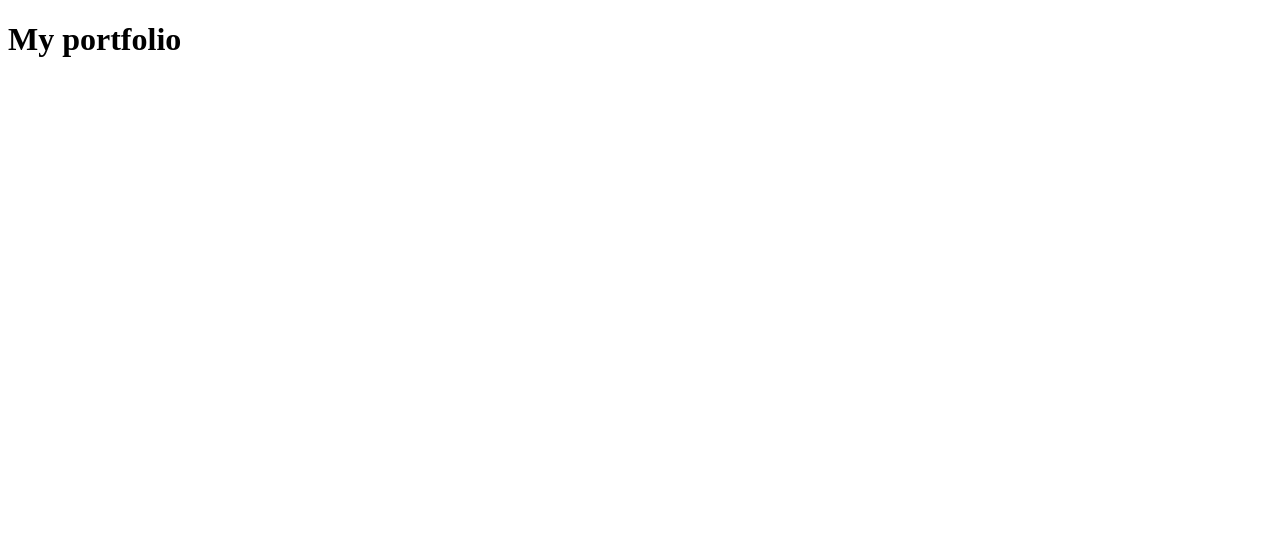
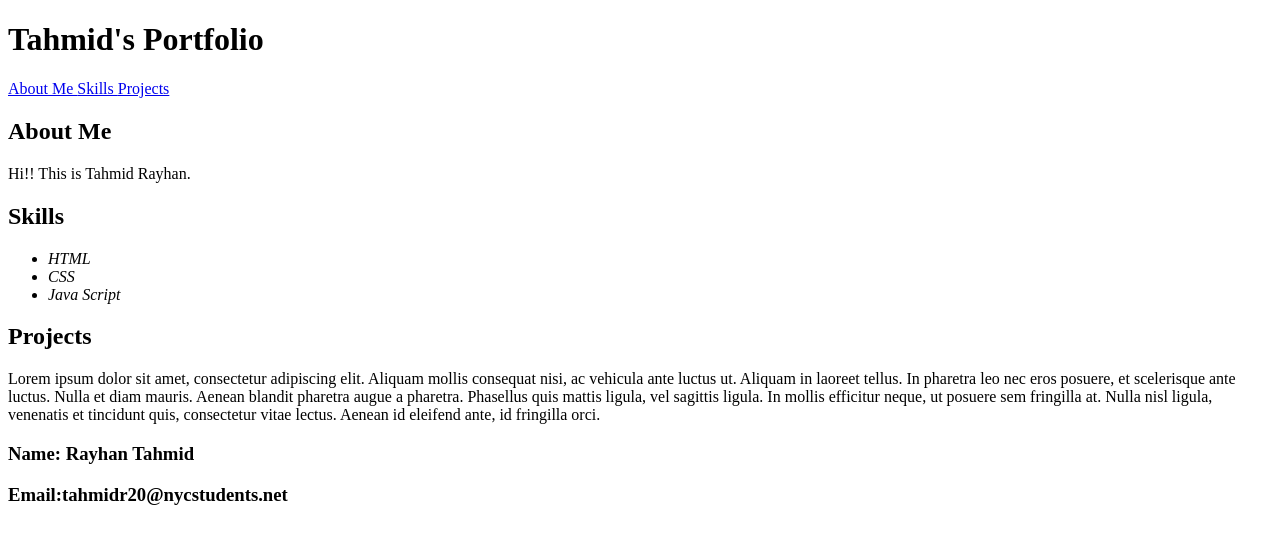
Before and after one commit to T-MiD/new-portfolio, a plain HTML site: page index.html in a window 1280 px wide. Drawn offline with Linux system fonts and the light colour scheme.

Commit message:
index.html

```diff
--- a/index.html
+++ b/index.html
@@ -1,9 +1,39 @@
 <!DOCTYPE html>
-    <html>
+<html>
     <head>
-        <title>My portfolio</title>
+        <meta charset = "UTF-8">
+        <title>My Portfolio</title>
     </head>
-<body>
-    <h1>My portfolio</h1>
-</body>
+    <body>
+        <header>
+            <h1>Tahmid's Portfolio</h1>
+            <nav>
+              <a href = "#about">About Me </a>
+             <a href = "#skills">Skills </a>
+            <a href = "#projects">Projects </a>
+            </nav>
+        </header>
+        <section id="about">
+        <h2>About Me</h2>
+        <p>
+             Hi!! This is Tahmid Rayhan.
+        </p>
+     </section>
+     <section id="skills">
+        <h2><b>Skills</b></h2>
+       <ul>
+        <li><i>HTML</i></li>
+        <li><i>CSS</i></li>
+        <li><i>Java Script</i></li>
+       </ul>
+     </section>
+     <section id="projects">
+        <h2>Projects</h2>
+    <p>Lorem ipsum dolor sit amet, consectetur adipiscing elit. Aliquam mollis consequat nisi, ac vehicula ante luctus ut. Aliquam in laoreet tellus. In pharetra leo nec eros posuere, et scelerisque ante luctus. Nulla et diam mauris. Aenean blandit pharetra augue a pharetra. Phasellus quis mattis ligula, vel sagittis ligula. In mollis efficitur neque, ut posuere sem fringilla at. Nulla nisl ligula, venenatis et tincidunt quis, consectetur vitae lectus. Aenean id eleifend ante, id fringilla orci.</p>
+     </section>
+    </body>
+    <footer>
+          <h3>Name: Rayhan Tahmid</h3>
+        <h3>Email:tahmidr20@nycstudents.net</h3>
+    </footer>
 </html>
```
